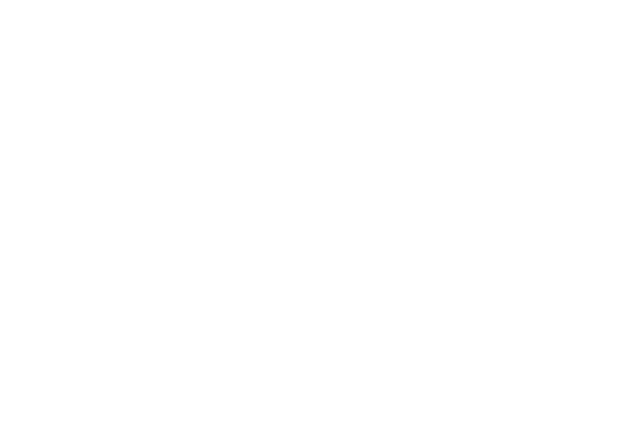
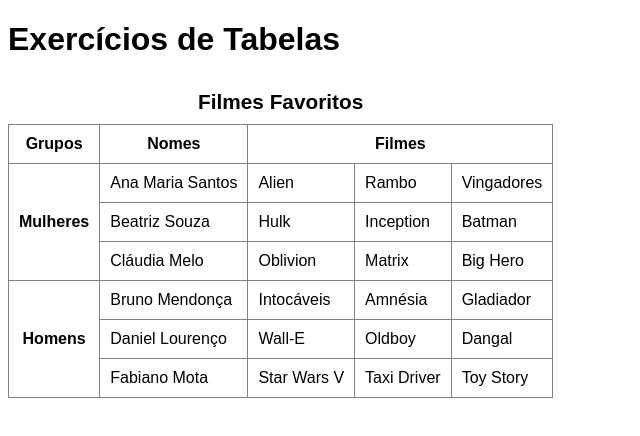
Before and after one commit to JVbonato/html-css, a plain HTML site: page exercicios/ex023/tabela004.html in a window 1280 px wide. Shown: the whole page, without its empty margins (0-640 px from the left). Drawn offline with Linux system fonts and the light colour scheme.

Commit message:
atualizei a tabela 004

```diff
--- a/exercicios/ex023/tabela004.html
+++ b/exercicios/ex023/tabela004.html
@@ -4,8 +4,81 @@
     <meta charset="UTF-8">
     <meta name="viewport" content="width=device-width, initial-scale=1.0">
     <title>Tabelas</title>
+    <style>
+        body {
+             font-family: Arial, Helvetica, sans-serif;
+        }
+
+        table {
+            border-collapse: collapse;
+        }
+
+        caption {
+            font-size: 1.3em;
+            font-weight: bold;
+            padding: 10px;
+        }
+
+        th, td {
+            border: 1px solid gray;
+            padding: 10px;
+        }
+    </style>
 </head>
 <body>
+    <h1>Exercícios de Tabelas</h1>
+    <table>
+        <caption>
+            Filmes Favoritos
+        </caption>
+        <thead>
+            <tr>
+                <th>Grupos</th>
+                <th>Nomes</th>
+                <th colspan="3">Filmes</th>
+            </tr>
+        </thead>
+        <tbody>
+            <tr>
+                <th rowspan="3">Mulheres</th>
+                <td>Ana Maria Santos</td>
+                <td>Alien</td>
+                <td>Rambo</td>
+                <td>Vingadores</td>
+            </tr>
+            <tr>
+                <td>Beatriz Souza</td>
+                <td>Hulk</td>
+                <td>Inception</td>
+                <td>Batman</td>
+            </tr>
+            <tr>
+                <td>Cláudia Melo</td>
+                <td>Oblivion</td>
+                <td>Matrix</td>
+                <td>Big Hero</td>
+            </tr>
+            <tr>
+                <th rowspan="3">Homens</th>
+                <td>Bruno Mendonça</td>
+                <td>Intocáveis</td>
+                <td>Amnésia</td>
+                <td>Gladiador</td>
+            </tr>
+            <tr>
+                <td>Daniel Lourenço</td>
+                <td>Wall-E</td>
+                <td>Oldboy</td>
+                <td>Dangal</td>
+            </tr>
+            <tr>
+                <td>Fabiano Mota</td>
+                <td>Star Wars V</td>
+                <td>Taxi Driver</td>
+                <td>Toy Story</td>
+            </tr>
+        </tbody>
+    </table>
 
 </body>
 </html>
```
